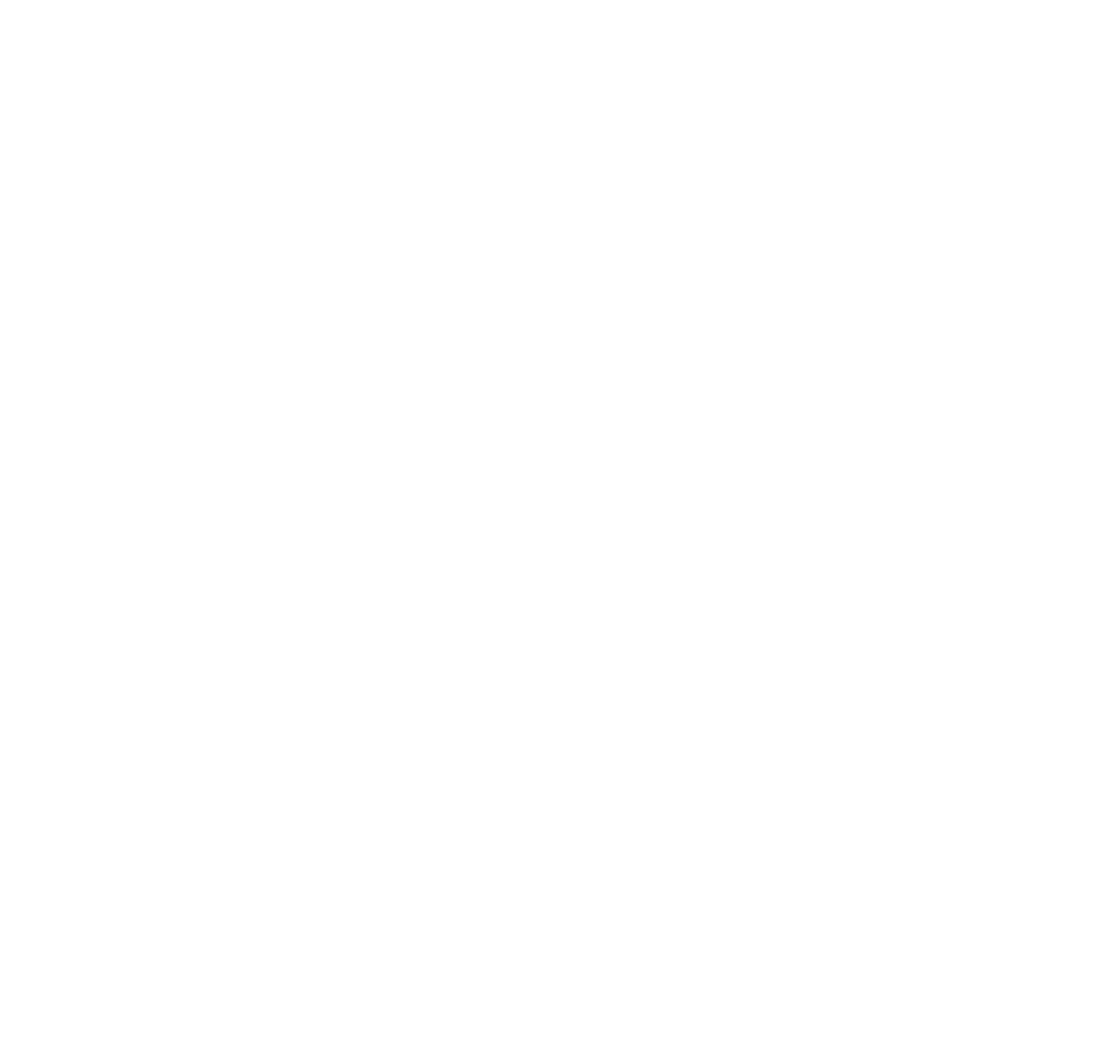
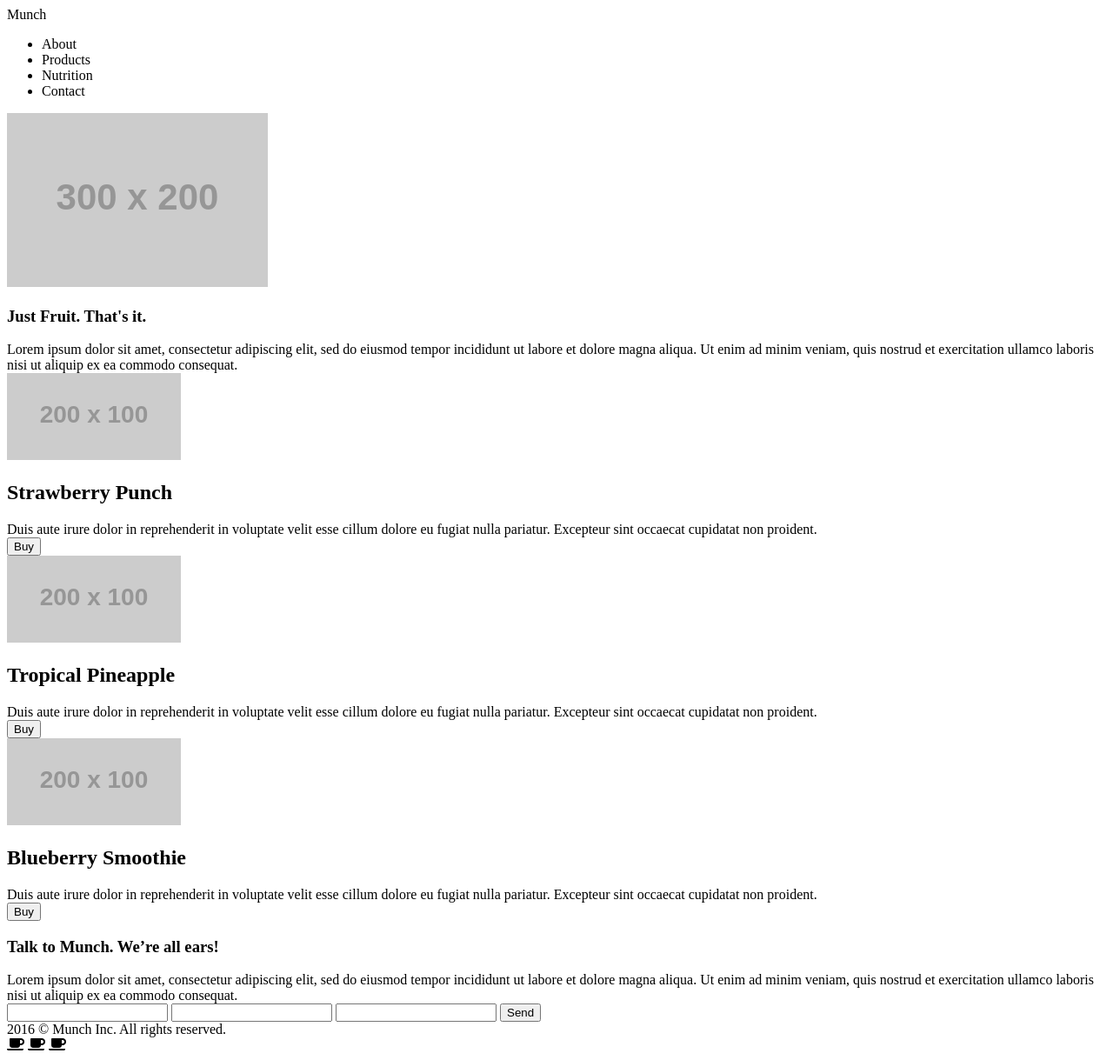
Before and after one commit to smrr723/munch, a website: page app/index.html in a window 1280 px wide. Shown: the whole page at 87% size. Before the commit the page ends 800 px from the top, so only its background shows below. Drawn offline with Linux system fonts and the light colour scheme; placeholder pictures from the web are drawn by us.

Commit message:
HTML skeleton added

```diff
--- a/app/index.html
+++ b/app/index.html
@@ -10,6 +10,89 @@
   <title>Munch | Just Fruit</title>
 </head>
 <body>
+<header>
+  <div class="container header-container">
+      <div id="logo">Munch</div>
+      <nav>
+        <ul>
+          <li>About</li>
+          <li>Products</li>
+          <li>Nutrition</li>
+          <li>Contact</li>
+        </ul>
+      </nav>
+    </div>
+</header>
+<section id="top">
+  <img src="http://via.placeholder.com/300x200" alt="" id="main-img">
+  <aside id="main-text">
+    <h1>Just Fruit. That's it.</h1>
+    <div id="main-desc">
+      Lorem ipsum dolor sit amet, consectetur
+adipiscing elit, sed do eiusmod tempor
+incididunt ut labore et dolore magna aliqua.
+Ut enim ad minim veniam, quis nostrud et
+exercitation ullamco laboris nisi ut aliquip ex
+ea commodo consequat.
+    </div>
+  </aside>
+</section>
+<section id="mid">
 
+  <aside class="product">
+    <img src="http://via.placeholder.com/200x100" alt="Munch Bar Strawberry" class="munch-bar">
+    <h2>Strawberry Punch</h2>
+    <div class="product-desc">Duis aute irure dolor in reprehenderit in voluptate
+velit esse cillum dolore eu fugiat nulla pariatur.
+Excepteur sint occaecat cupidatat non proident.</div>
+    <button class="buy-button">Buy</button>
+  </aside>
+
+  <aside class="product">
+    <img src="http://via.placeholder.com/200x100" alt="Munch Bar Tropical" class="munch-bar">
+    <h2>Tropical Pineapple</h2>
+    <div class="product-desc">Duis aute irure dolor in reprehenderit in voluptate
+velit esse cillum dolore eu fugiat nulla pariatur.
+Excepteur sint occaecat cupidatat non proident.</div>
+    <button class="buy-button">Buy</button>
+  </aside>
+
+  <aside class="product">
+    <img src="http://via.placeholder.com/200x100" alt="Munch Bar Blueberry" class="munch-bar">
+    <h2>Blueberry Smoothie</h2>
+    <div class="product-desc">Duis aute irure dolor in reprehenderit in voluptate
+velit esse cillum dolore eu fugiat nulla pariatur.
+Excepteur sint occaecat cupidatat non proident.</div>
+    <button class="buy-button">Buy</button>
+  </aside>
+
+</section>
+<section id="bottom">
+  <aside id="contact-text">
+    <h1>Talk to Munch. We’re all ears!</h1>
+    <div id="contact-desc">
+      Lorem ipsum dolor sit amet, consectetur
+adipiscing elit, sed do eiusmod tempor
+incididunt ut labore et dolore magna aliqua.
+Ut enim ad minim veniam, quis nostrud et
+exercitation ullamco laboris nisi ut aliquip ex
+ea commodo consequat.
+    </div>
+  </aside>
+  <form action="">
+    <input type="text">
+    <input type="text">
+    <input type="text">
+    <button>Send</button>
+  </form>
+</section>
+<footer>
+  <div class="container footer-container">
+  <div class="footer-item">2016 © Munch Inc. All rights reserved.</div>
+</div>
+<i class="fas fa-coffee"></i>
+<i class="fas fa-coffee"></i>
+<i class="fas fa-coffee"></i>
+</footer>
 </body>
 </html>
```
